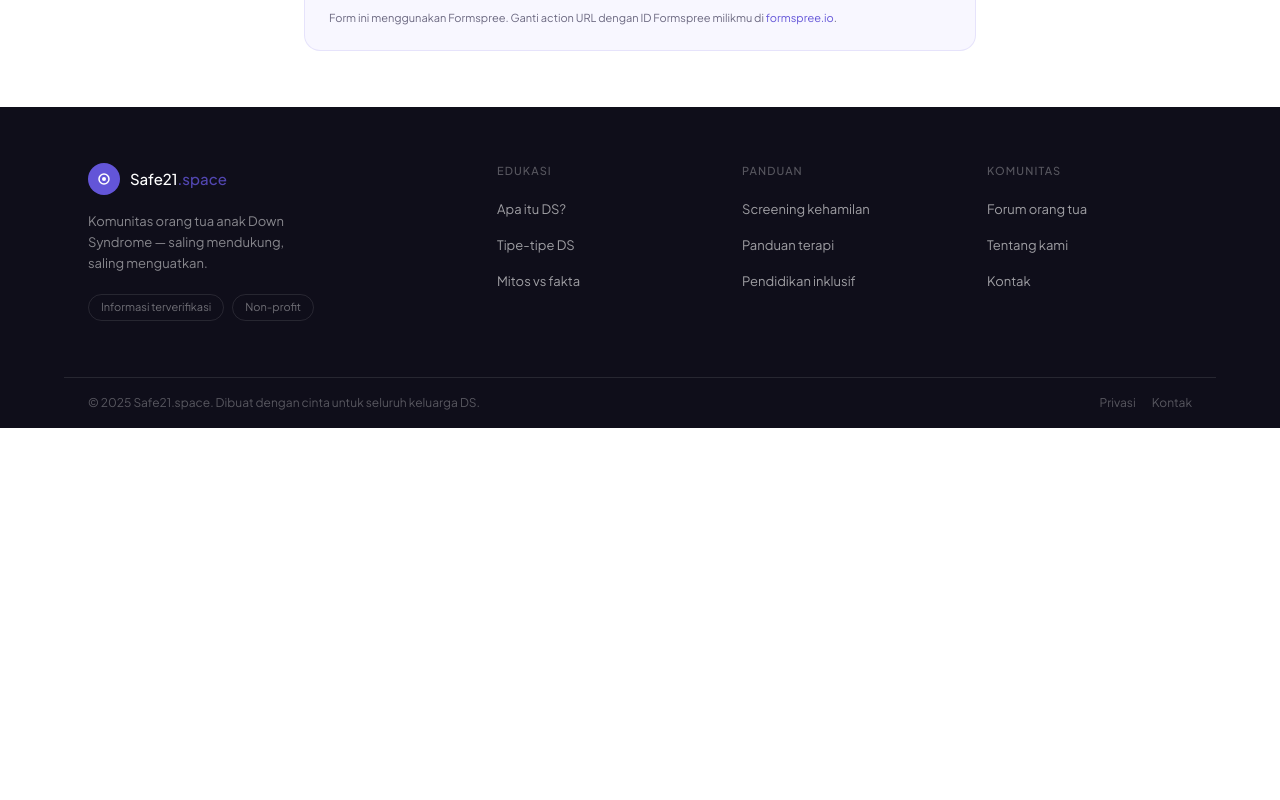
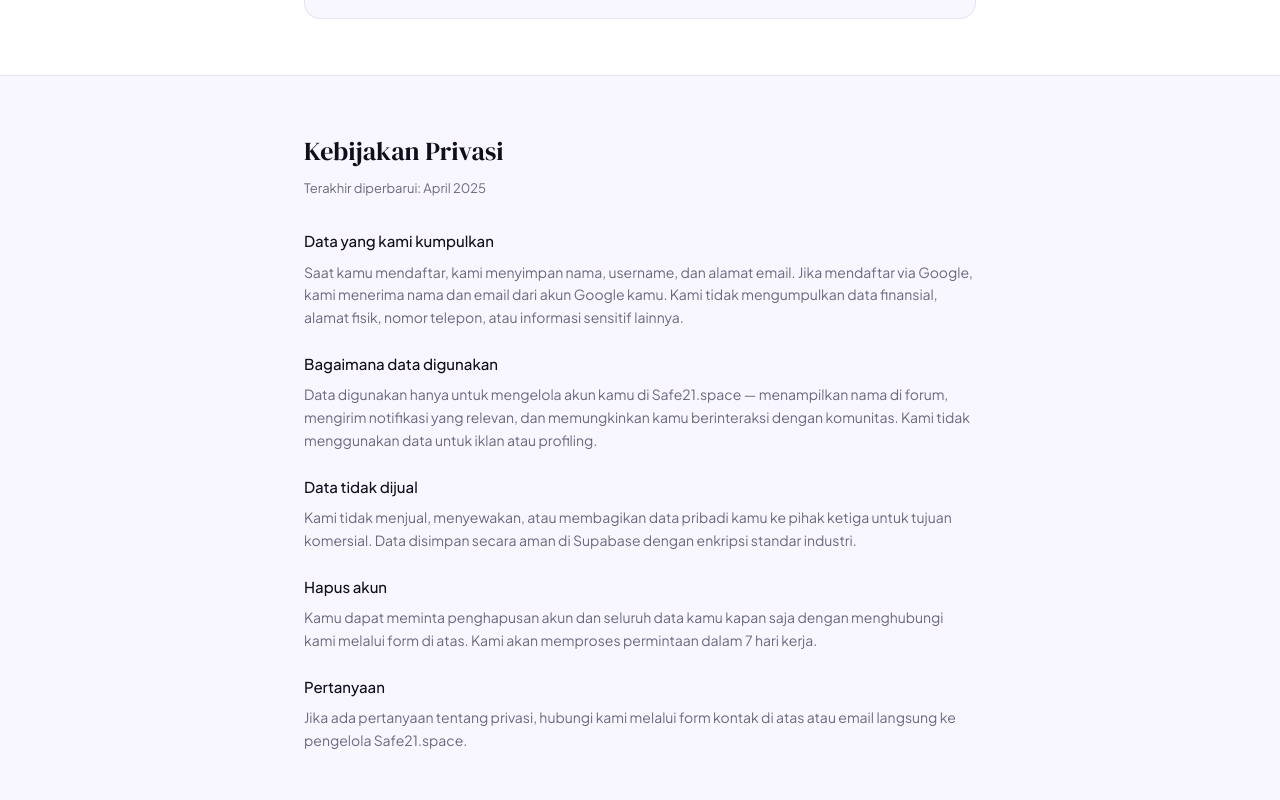
Before and after one commit to gemamreza/safe21-space, a Next.js app: page /tentang in a window 1280 px wide. Shown: the part 2640-3440 px from the top of the page. Before the commit the page ends 3068 px from the top, so only its background shows below. Built offline with nearby package versions, Linux system fonts and the light colour scheme; no server answers.

Commit message:
feat: pinned thread, privacy policy, hapus dummy formspree note

```diff
--- a/src/app/forum/ForumThreadList.tsx
+++ b/src/app/forum/ForumThreadList.tsx
@@ -11,6 +11,7 @@ type Thread = {
   content: string;
   category: string;
   created_at: string;
+  is_pinned?: boolean;
   profiles: { full_name?: string } | { full_name?: string }[] | null;
 };
 
@@ -170,7 +171,11 @@ export default function ForumThreadList({ threads, commentCounts, user }: Props)
                   <Link
                     key={thread.id}
                     href={`/forum/${thread.id}`}
-                    className="group bg-white border border-[var(--border)] rounded-2xl p-5 hover:border-[var(--brand)] transition-all duration-200 flex gap-4 items-start"
+                    className={`group bg-white border rounded-2xl p-5 hover:border-[var(--brand)] transition-all duration-200 flex gap-4 items-start ${
+                      thread.is_pinned
+                        ? "border-[var(--brand)] bg-[var(--brand-light)]"
+                        : "border-[var(--border)]"
+                    }`}
                   >
                     <div className={`w-10 h-10 rounded-full flex items-center justify-center text-[12px] font-medium flex-shrink-0 ${avatarColors[i % avatarColors.length]}`}>
                       {getInitials(authorName)}
@@ -180,6 +185,11 @@ export default function ForumThreadList({ threads, commentCounts, user }: Props)
                         <span className="text-[13px] font-medium text-[var(--ink)]">{authorName}</span>
                         <span className="text-[12px] text-[var(--ink-muted)] flex-shrink-0 ml-2">{timeAgo(thread.created_at)}</span>
                       </div>
+                      {thread.is_pinned && (
+                        <div className="flex items-center gap-1 mb-1">
+                          <span className="text-[11px] font-medium text-[var(--brand)]">📌 Disematkan</span>
+                        </div>
+                      )}
                       <h3 className="text-[15px] font-medium text-[var(--ink)] group-hover:text-[var(--brand)] transition-colors mb-1 leading-snug">
                         {thread.title}
                       </h3>
--- a/src/app/forum/page.tsx
+++ b/src/app/forum/page.tsx
@@ -23,10 +23,12 @@ export default async function ForumPage() {
       content,
       category,
       created_at,
+      is_pinned,
       profiles (
         full_name
       )
     `)
+    .order("is_pinned", { ascending: false })
     .order("created_at", { ascending: false });
 
   const { data: commentCounts } = await supabase
--- a/src/app/tentang/page.tsx
+++ b/src/app/tentang/page.tsx
@@ -236,11 +236,57 @@ export default async function TentangPage() {
               >
                 Kirim pesan
               </button>
-              <p className="text-[11px] text-[var(--ink-muted)]">
-                Form ini menggunakan Formspree. Ganti action URL dengan ID Formspree milikmu di{" "}
-                <a href="https://formspree.io" target="_blank" className="text-[var(--brand)]">formspree.io</a>.
-              </p>
             </form>
+          </div>
+        </section>
+
+        {/* ── PRIVACY POLICY ──────────────────────────────── */}
+        <section id="privasi" className="py-14 px-6 border-t border-[var(--border)] bg-[var(--surface-2)]">
+          <div className="max-w-2xl mx-auto">
+            <h2
+              className="text-[26px] text-[var(--ink)] mb-2"
+              style={{ fontFamily: "'DM Serif Display', Georgia, serif", fontWeight: 400 }}
+            >
+              Kebijakan Privasi
+            </h2>
+            <p className="text-[13px] text-[var(--ink-muted)] mb-8">Terakhir diperbarui: April 2025</p>
+
+            <div className="flex flex-col gap-6">
+              <div>
+                <h3 className="text-[15px] font-medium text-[var(--ink)] mb-2">Data yang kami kumpulkan</h3>
+                <p className="text-[14px] text-[var(--ink-muted)] leading-relaxed">
+                  Saat kamu mendaftar, kami menyimpan nama, username, dan alamat email. Jika mendaftar via Google, kami menerima nama dan email dari akun Google kamu. Kami tidak mengumpulkan data finansial, alamat fisik, nomor telepon, atau informasi sensitif lainnya.
+                </p>
+              </div>
+
+              <div>
+                <h3 className="text-[15px] font-medium text-[var(--ink)] mb-2">Bagaimana data digunakan</h3>
+                <p className="text-[14px] text-[var(--ink-muted)] leading-relaxed">
+                  Data digunakan hanya untuk mengelola akun kamu di Safe21.space — menampilkan nama di forum, mengirim notifikasi yang relevan, dan memungkinkan kamu berinteraksi dengan komunitas. Kami tidak menggunakan data untuk iklan atau profiling.
+                </p>
+              </div>
+
+              <div>
+                <h3 className="text-[15px] font-medium text-[var(--ink)] mb-2">Data tidak dijual</h3>
+                <p className="text-[14px] text-[var(--ink-muted)] leading-relaxed">
+                  Kami tidak menjual, menyewakan, atau membagikan data pribadi kamu ke pihak ketiga untuk tujuan komersial. Data disimpan secara aman di Supabase dengan enkripsi standar industri.
+                </p>
+              </div>
+
+              <div>
+                <h3 className="text-[15px] font-medium text-[var(--ink)] mb-2">Hapus akun</h3>
+                <p className="text-[14px] text-[var(--ink-muted)] leading-relaxed">
+                  Kamu dapat meminta penghapusan akun dan seluruh data kamu kapan saja dengan menghubungi kami melalui form di atas. Kami akan memproses permintaan dalam 7 hari kerja.
+                </p>
+              </div>
+
+              <div>
+                <h3 className="text-[15px] font-medium text-[var(--ink)] mb-2">Pertanyaan</h3>
+                <p className="text-[14px] text-[var(--ink-muted)] leading-relaxed">
+                  Jika ada pertanyaan tentang privasi, hubungi kami melalui form kontak di atas atau email langsung ke pengelola Safe21.space.
+                </p>
+              </div>
+            </div>
           </div>
         </section>
 
--- a/src/components/layout/Footer.tsx
+++ b/src/components/layout/Footer.tsx
@@ -20,10 +20,6 @@ export default function Footer() {
           <p className="text-[13px] text-white/50 leading-relaxed max-w-[220px]">
             Komunitas orang tua anak Down Syndrome — saling mendukung, saling menguatkan.
           </p>
-          <div className="flex gap-2 mt-5 flex-wrap">
-            <span className="text-[11px] text-white/40 border border-white/10 px-3 py-1 rounded-full">Informasi terverifikasi</span>
-            <span className="text-[11px] text-white/40 border border-white/10 px-3 py-1 rounded-full">Non-profit</span>
-          </div>
         </div>
         {cols.map((col) => (
           <div key={col.title}>
@@ -39,7 +35,7 @@ export default function Footer() {
         ))}
       </div>
       <div className="border-t border-white/10 max-w-6xl mx-auto px-6 py-4 flex flex-col md:flex-row justify-between items-center gap-3">
-        <p className="text-[12px] text-white/30">© 2025 Safe21.space. Dibuat dengan cinta untuk seluruh keluarga DS.</p>
+        <p className="text-[12px] text-white/30">© 2026 Safe21.space. Dibuat dengan cinta untuk seluruh keluarga DS.</p>
         <div className="flex gap-4">
           <Link href="#" className="text-[12px] text-white/30 hover:text-white/60 transition-colors">Privasi</Link>
           <Link href="#" className="text-[12px] text-white/30 hover:text-white/60 transition-colors">Kontak</Link>
```
